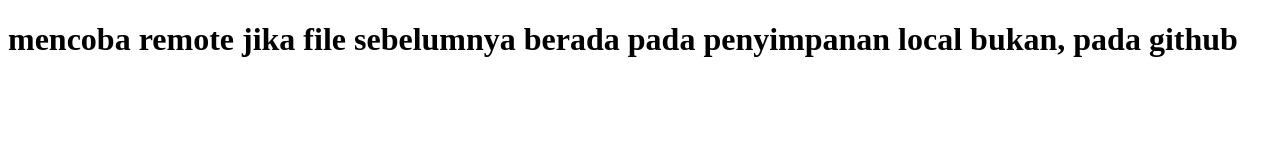
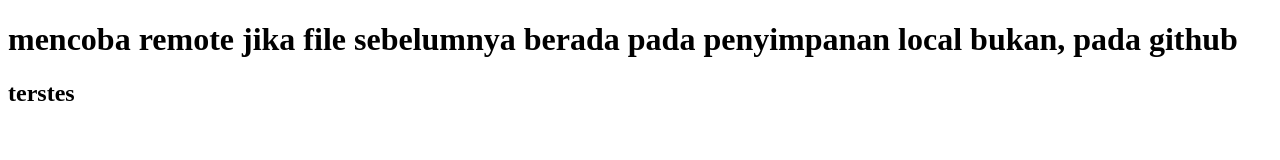
Before and after one commit to ferytabi26/wpu-test-repo3, a plain HTML site: page index.html in a window 1280 px wide. Drawn offline with Linux system fonts and the light colour scheme.

Commit message:
menambahkan h

```diff
--- a/index.html
+++ b/index.html
@@ -5,5 +5,6 @@
 </head>
 <body>
 	<h1>mencoba remote jika file sebelumnya berada pada penyimpanan local bukan, pada github</h1>
+	<h2>terstes</h2>
 </body>
 </html>
```
